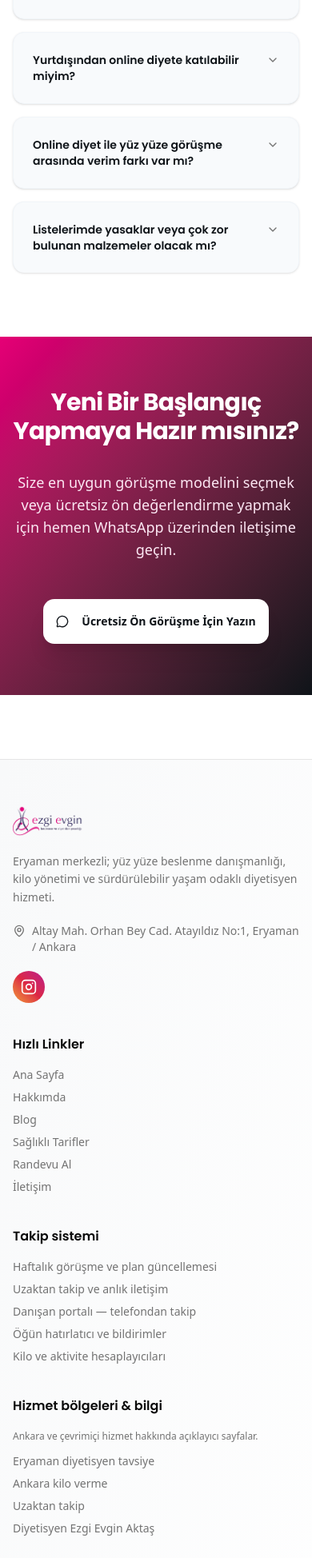
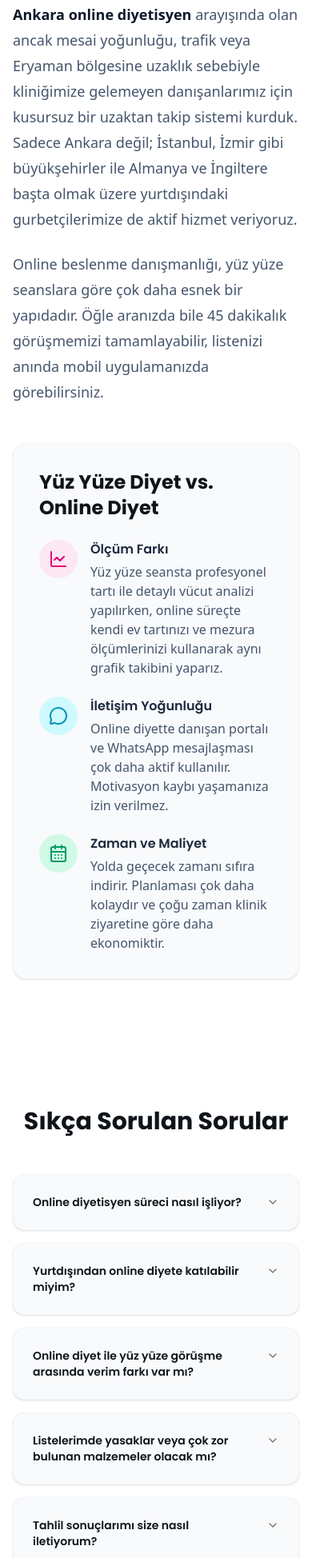
Before and after one commit to nourish88/dyt-exgi-evgin-aktas, a Next.js app: page /online-diyetisyen in a window 390 px wide. Shown: the part 5452-7400 px from the top of the page at 80% size. Built offline with nearby package versions, Linux system fonts and the light colour scheme; no server answers.

Commit message:
SEO: Online diyetisyen sayfa içeriği genişletildi ve Ankara sinyalleri güçlendirildi

```diff
--- a/src/app/hakkimda/page.tsx
+++ b/src/app/hakkimda/page.tsx
@@ -398,7 +398,7 @@ export default function AboutPage() {
             konuda gelmez. Bir kişi insülin direnciyle gelir, üç ay sonra
             hamilelik planlaması ekler; başka biri sporcu olarak başlar, sezonu
             kapatınca farklı bir öğün düzenine geçer. Süreç değişir; danışmanlık
-            da bununla birlikte değişmelidir.
+            da bununla birlikte değişmelidir. Eryaman'daki yüz yüze görüşmelerimin yanı sıra, yurtiçi ve yurtdışından katılan yüzlerce danışanıma <Link href="/online-diyetisyen" className="text-[var(--brand-primary)] hover:underline font-semibold">online diyetisyen</Link> olarak da aynı titizlikle hizmet veriyorum.
           </p>
           <p>
             Mesleki yaklaşımım iki sütuna dayanır:{" "}
--- a/src/app/online-diyetisyen/page.tsx
+++ b/src/app/online-diyetisyen/page.tsx
@@ -163,6 +163,38 @@ const faqJsonLd = {
       acceptedAnswer: {
         "@type": "Answer",
         text: "Hayır. Diyet listelerimiz tamamen sizin bütçenize, mutfak alışkanlıklarınıza ve sevdiğiniz gıdalara göre 'yasaksız' bir mantıkla sürdürülebilir şekilde planlanır.",
+      },
+    },
+    {
+      "@type": "Question",
+      name: "Tahlil sonuçlarımı size nasıl iletiyorum?",
+      acceptedAnswer: {
+        "@type": "Answer",
+        text: "İlk görüşme öncesinde veya sürecin herhangi bir aşamasında, son 6 aya ait kan tahlillerinizi WhatsApp üzerinden veya danışan portalımız aracılığıyla PDF / fotoğraf olarak bize iletebilirsiniz. Listeleriniz bu tahlillere (örneğin insülin, demir, tiroid değerleri) göre şekillenir.",
+      },
+    },
+    {
+      "@type": "Question",
+      name: "Ödeme işlemleri nasıl gerçekleşiyor, kredi kartı geçerli mi?",
+      acceptedAnswer: {
+        "@type": "Answer",
+        text: "Ödemelerinizi güvenli ödeme altyapısı (iyzico vb. link üzerinden) kredi kartı ile taksitli olarak veya doğrudan EFT/Havale yoluyla gerçekleştirebilirsiniz.",
+      },
+    },
+    {
+      "@type": "Question",
+      name: "Görüşme saatlerini çalışma tempoma göre ayarlayabilir miyim?",
+      acceptedAnswer: {
+        "@type": "Answer",
+        text: "Evet. Özellikle çalışan danışanlarımız için esnek randevu saatlerimiz bulunuyor. Video görüşmelerini öğle aranızda veya mesai bitiminizde planlayabiliriz.",
+      },
+    },
+    {
+      "@type": "Question",
+      name: "Ankara'da yaşıyorum ama yine de online diyet tercih edebilir miyim?",
+      acceptedAnswer: {
+        "@type": "Answer",
+        text: "Kesinlikle! Ankara'da yaşayan ancak yoğun trafik, mesai saatleri veya küçük çocuk sebebiyle Eryaman kliniğimize gelemeyen birçok danışanımız online takip sistemini tercih etmektedir. Kalite veya verimde hiçbir düşüş yaşanmaz.",
       },
     },
   ],
@@ -402,6 +434,60 @@ export default function OnlineDiyetisyenPage() {
            </div>
         </section>
 
+        {/* COMPARISON AND ANKARA SECTION */}
+        <section className="py-20 bg-white">
+          <div className="container mx-auto px-4 max-w-5xl">
+            <div className="flex flex-col lg:flex-row gap-12">
+              <div className="lg:w-1/2 space-y-6">
+                <h2 className="text-3xl font-bold text-[var(--brand-dark)]">Ankara'dan veya Şehir Dışından Uzaktan Takip</h2>
+                <div className="prose prose-slate prose-lg text-slate-600">
+                  <p>
+                    <strong>Ankara online diyetisyen</strong> arayışında olan ancak mesai yoğunluğu, trafik veya Eryaman bölgesine uzaklık sebebiyle kliniğimize gelemeyen danışanlarımız için kusursuz bir uzaktan takip sistemi kurduk. Sadece Ankara değil; İstanbul, İzmir gibi büyükşehirler ile Almanya ve İngiltere başta olmak üzere yurtdışındaki gurbetçilerimize de aktif hizmet veriyoruz.
+                  </p>
+                  <p>
+                    Online beslenme danışmanlığı, yüz yüze seanslara göre çok daha esnek bir yapıdadır. Öğle aranızda bile 45 dakikalık görüşmemizi tamamlayabilir, listenizi anında mobil uygulamanızda görebilirsiniz.
+                  </p>
+                </div>
+              </div>
+
+              <div className="lg:w-1/2">
+                <div className="bg-slate-50 rounded-2xl p-8 border border-slate-100 shadow-sm">
+                  <h3 className="text-2xl font-bold text-[var(--brand-dark)] mb-6">Yüz Yüze Diyet vs. Online Diyet</h3>
+                  <div className="space-y-6">
+                    <div className="flex items-start gap-4">
+                      <div className="w-12 h-12 rounded-full bg-pink-100 flex items-center justify-center shrink-0">
+                        <LineChart className="w-6 h-6 text-pink-600" />
+                      </div>
+                      <div>
+                        <h4 className="font-semibold text-slate-800">Ölçüm Farkı</h4>
+                        <p className="text-slate-600 mt-1">Yüz yüze seansta profesyonel tartı ile detaylı vücut analizi yapılırken, online süreçte kendi ev tartınızı ve mezura ölçümlerinizi kullanarak aynı grafik takibini yaparız.</p>
+                      </div>
+                    </div>
+                    <div className="flex items-start gap-4">
+                      <div className="w-12 h-12 rounded-full bg-cyan-100 flex items-center justify-center shrink-0">
+                        <MessageCircle className="w-6 h-6 text-cyan-600" />
+                      </div>
+                      <div>
+                        <h4 className="font-semibold text-slate-800">İletişim Yoğunluğu</h4>
+                        <p className="text-slate-600 mt-1">Online diyette danışan portalı ve WhatsApp mesajlaşması çok daha aktif kullanılır. Motivasyon kaybı yaşamanıza izin verilmez.</p>
+                      </div>
+                    </div>
+                    <div className="flex items-start gap-4">
+                      <div className="w-12 h-12 rounded-full bg-emerald-100 flex items-center justify-center shrink-0">
+                        <CalendarDays className="w-6 h-6 text-emerald-600" />
+                      </div>
+                      <div>
+                        <h4 className="font-semibold text-slate-800">Zaman ve Maliyet</h4>
+                        <p className="text-slate-600 mt-1">Yolda geçecek zamanı sıfıra indirir. Planlaması çok daha kolaydır ve çoğu zaman klinik ziyaretine göre daha ekonomiktir.</p>
+                      </div>
+                    </div>
+                  </div>
+                </div>
+              </div>
+            </div>
+          </div>
+        </section>
+
         {/* FAQ SECTION */}
         <section className="py-20 lg:py-28 bg-white">
           <div className="container mx-auto px-4 max-w-3xl">
--- a/src/components/home/ankara-pillar-section.tsx
+++ b/src/components/home/ankara-pillar-section.tsx
@@ -127,7 +127,7 @@ export function AnkaraPillarSection() {
           </div>
 
           <div className="prose prose-slate prose-lg max-w-none prose-headings:text-[var(--brand-dark)] prose-a:text-[var(--brand-primary)]">
-            <h2>Neden Profesyonel Bir Ankara Diyetisyeni İle Çalışmalısınız?</h2>
+            <h2>Ankara'da Neden Profesyonel Bir Diyetisyen İle Çalışmalısınız?</h2>
             <p>
               İnsan vücudu bir makine değildir;{" "}
               <strong>
@@ -202,6 +202,9 @@ export function AnkaraPillarSection() {
               çevresinden gelen danışanlarımızı ağırlıyoruz. Ölçüm,
               değerlendirme ve beslenme planı kişisel sağlık geçmişiniz,
               tahlilleriniz ve günlük rutininiz dikkate alınarak hazırlanır.
+              Ankara dışında veya yoğun mesaide olan danışanlarımız için{" "}
+              <Link href="/online-diyetisyen" className="text-[var(--brand-primary)] hover:underline font-medium">Ankara online diyetisyen</Link>
+              {" "}seçeneğimiz mevcuttur.
             </p>
 
             <h2>Görüşmelerde Takip Nasıl İlerler?</h2>
```
